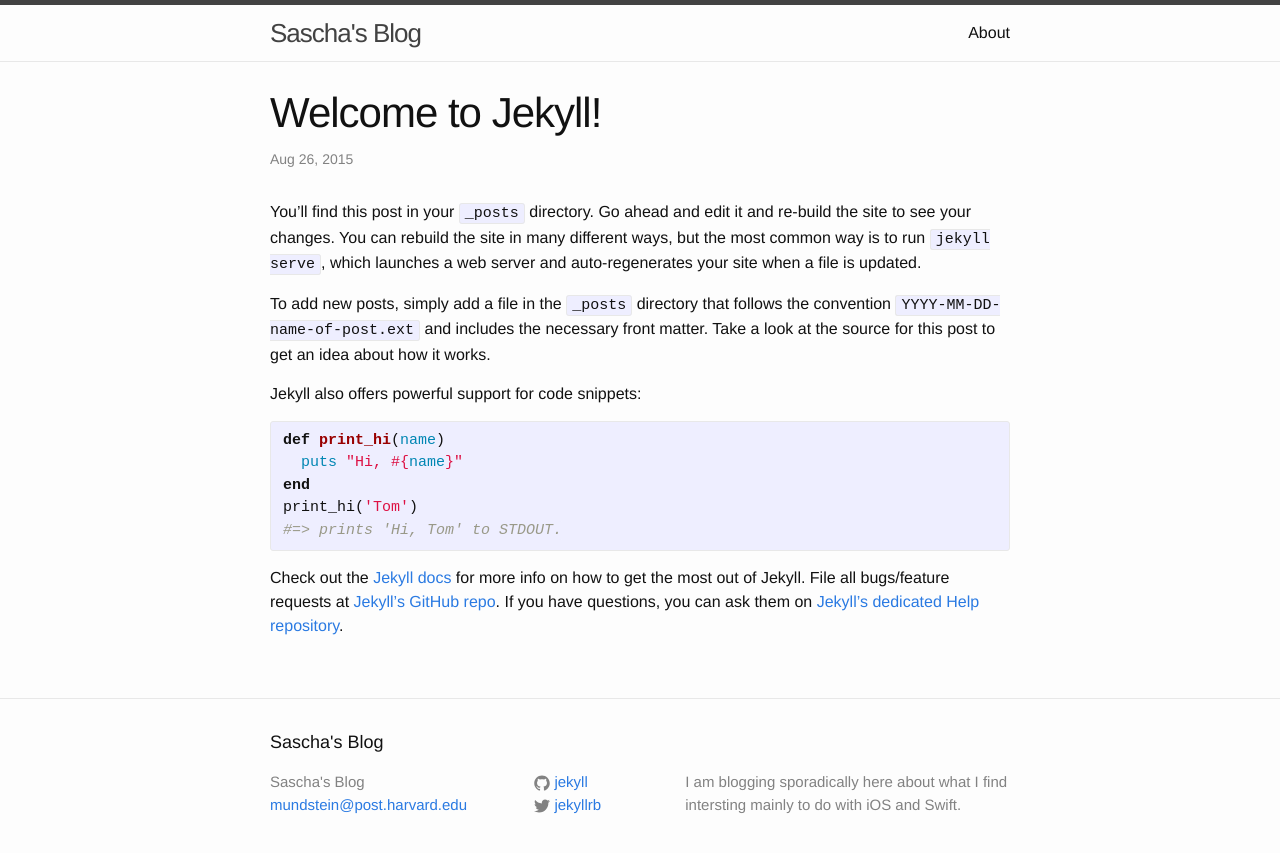
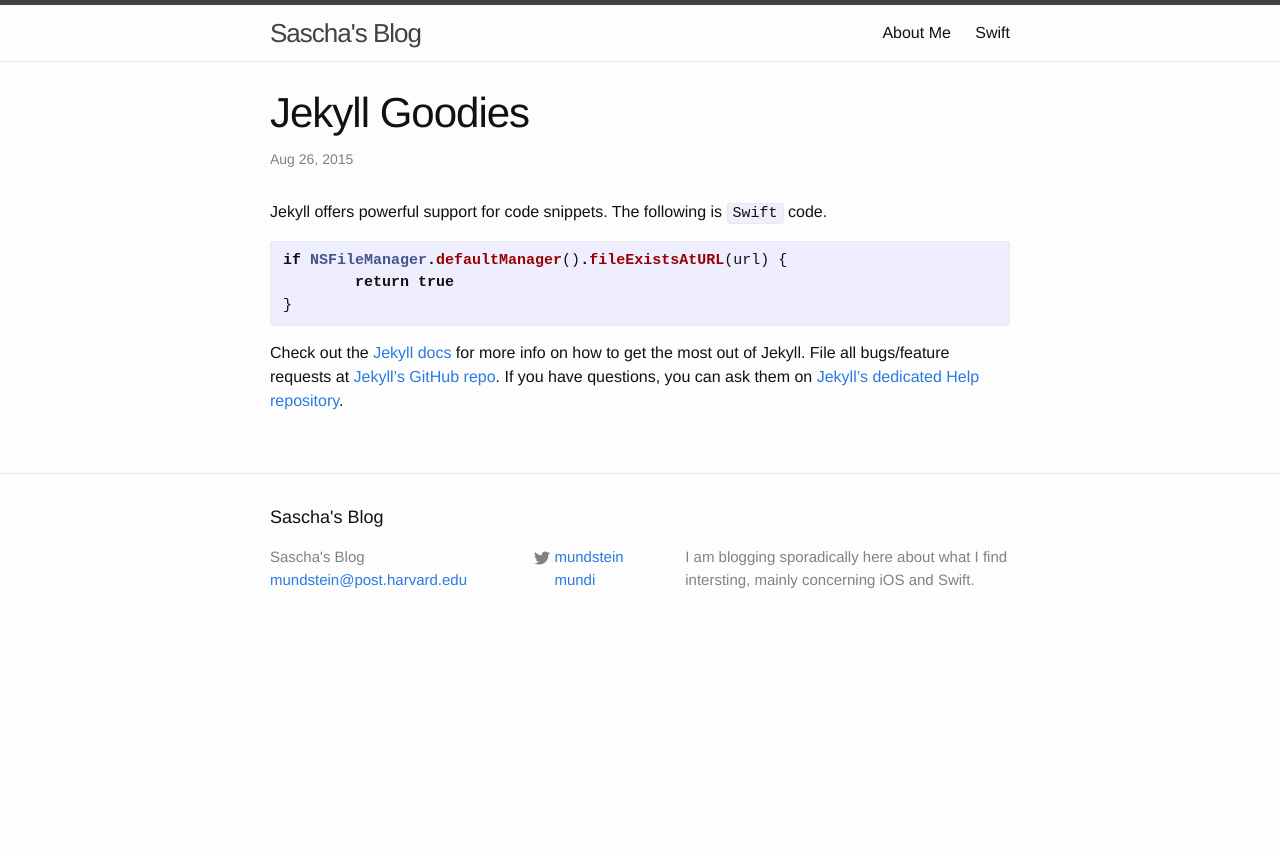
Before and after one commit to mundipf/mundipf.github.io, a Jekyll site: the page built from _posts/2015-08-26-welcome-to-jekyll.markdown, in a window 1280 px wide. Shown: the top 853 px of the page. Built offline with Jekyll 4.4.1, drawn with Linux system fonts in a browser that asks for light colours.

Commit message:
Drafts, swift page, cleanup, icons.

```diff
--- a/_config.yml
+++ b/_config.yml
@@ -2,12 +2,15 @@
 title: Sascha's Blog
 email: mundstein@post.harvard.edu
 description: > # this means to ignore newlines until "baseurl:"
-  I am blogging sporadically here about what I find intersting mainly
-  to do with iOS and Swift.
+  I am blogging sporadically here about what I find intersting, mainly
+  concerning iOS and Swift.
 baseurl: "" # the subpath of your site, e.g. /blog/
 url: "http://yourdomain.com" # the base hostname & protocol for your site
-twitter_username: jekyllrb
-github_username:  jekyll
+twitter_username: mundstein
+github_username:  # mundipf
+stackoverflow_username: mundi
+stackoverflow_userid: 427083
+
 
 # Build settings
 markdown: kramdown
--- a/_includes/footer.html
+++ b/_includes/footer.html
@@ -42,6 +42,18 @@
             </a>
           </li>
           {% endif %}
+          {% if site.stackoverflow_username %}
+          <li>
+            <a href="http://stackoverflow.com/users/{{ site.stackoverflow_userid }}">
+              <span class="icon fa-stack-overflow">
+                <img src="so-icon.png" width="16px" height="16px">
+              </span>
+              <span class="username">{{ site.stackoverflow_username }}</span>
+            </a>
+          </li>
+          {% endif %}
+
+
         </ul>
       </div>
 
--- a/_posts/2015-08-26-welcome-to-jekyll.markdown
+++ b/_posts/2015-08-26-welcome-to-jekyll.markdown
@@ -1,21 +1,20 @@
 ---
 layout: post
-title:  "Welcome to Jekyll!"
+title:  "Jekyll Goodies"
 date:   2015-08-26 00:48:03
 categories: jekyll update
 ---
-You’ll find this post in your `_posts` directory. Go ahead and edit it and re-build the site to see your changes. You can rebuild the site in many different ways, but the most common way is to run `jekyll serve`, which launches a web server and auto-regenerates your site when a file is updated.
 
-To add new posts, simply add a file in the `_posts` directory that follows the convention `YYYY-MM-DD-name-of-post.ext` and includes the necessary front matter. Take a look at the source for this post to get an idea about how it works.
+<!-- You’ll find this post in your `_posts` directory. Go ahead and edit it and re-build the site to see your changes. You can rebuild the site in many different ways, but the most common way is to run `jekyll serve`, which launches a web server and auto-regenerates your site when a file is updated.
 
-Jekyll also offers powerful support for code snippets:
+To add new posts, simply add a file in the `_posts` directory that follows the convention `YYYY-MM-DD-name-of-post.ext` and includes the necessary front matter. Take a look at the source for this post to get an idea about how it works. -->
 
-{% highlight ruby %}
-def print_hi(name)
-  puts "Hi, #{name}"
-end
-print_hi('Tom')
-#=> prints 'Hi, Tom' to STDOUT.
+Jekyll offers powerful support for code snippets. The following is `Swift` code.
+
+{% highlight swift %}
+if NSFileManager.defaultManager().fileExistsAtURL(url) {
+	return true
+}
 {% endhighlight %}
 
 Check out the [Jekyll docs][jekyll] for more info on how to get the most out of Jekyll. File all bugs/feature requests at [Jekyll’s GitHub repo][jekyll-gh]. If you have questions, you can ask them on [Jekyll’s dedicated Help repository][jekyll-help].
--- a/about.md
+++ b/about.md
@@ -1,9 +1,9 @@
 ---
 layout: page
-title: About
+title: About Me
 permalink: /about/
 ---
 
-I am an iOS developer. I fell in love with Swift.
+I am an iOS developer. I really like Swift.
 
-Check out my profile on [StackOverflow](http://stackoverflow.com/users/427083/mundi).
+You can check out my profile on [StackOverflow](http://stackoverflow.com/users/427083/mundi).
--- a/index.html
+++ b/index.html
@@ -4,7 +4,7 @@
 
 <div class="home">
 
-  <h1 class="page-heading">Messages</h1>
+  <h1 class="page-heading">Posts</h1>
 
   <ul class="post-list">
     {% for post in site.posts %}
--- /dev/null
+++ b/swift.md
@@ -0,0 +1,10 @@
+---
+layout: page
+title: Swift
+permalink: /swift/
+---
+
+### About Swift
+Swift is [Apple's](http://www.apple.com/swift) newish programming langauges that finally substitutes Objective-C. It reminds me a lot of ruby.
+
+I like it because it is concise and elegant. It is a modern langague with many up-to-date features. After a few iterations in the first year, Swift 2.0 seems to be pretty much defined.
```
Also changed, not shown: so-icon.png (added).
